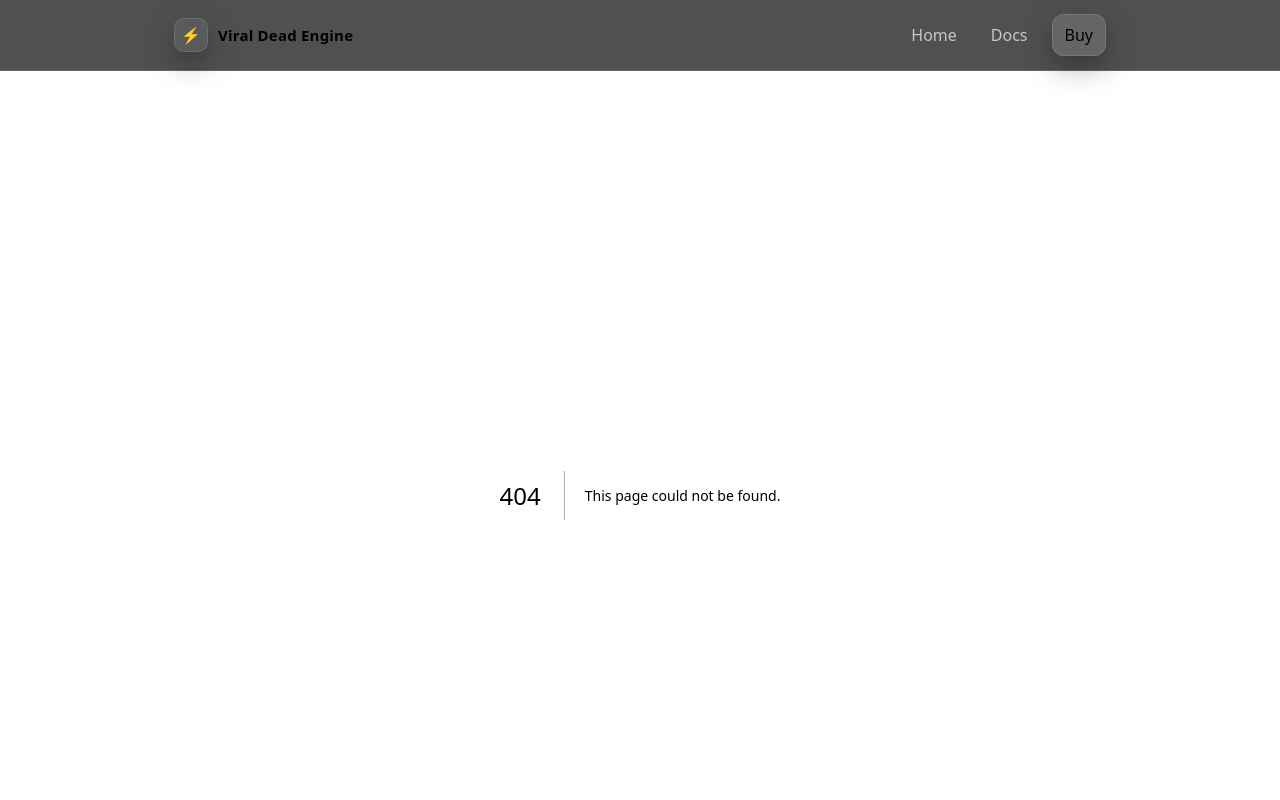
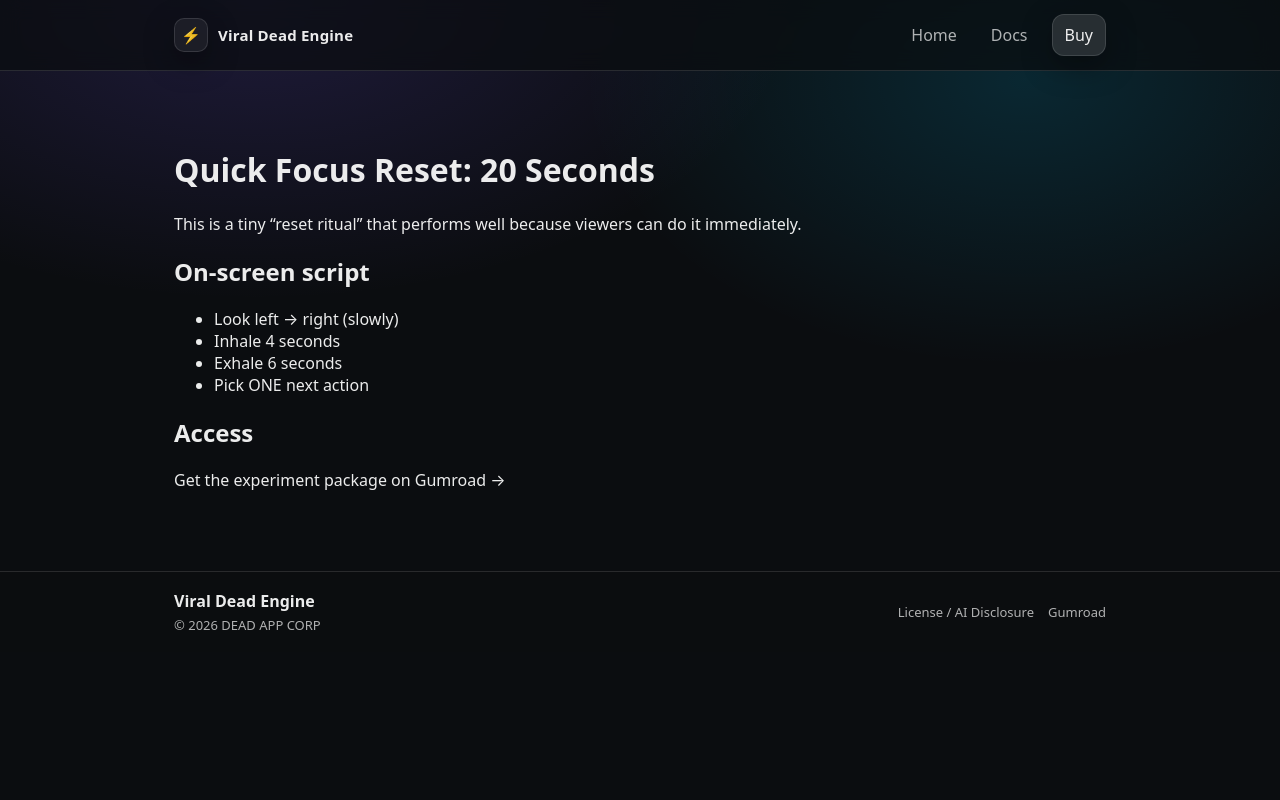
Before and after one commit to bbwhited04-lgtm/viraldeadengine, a Next.js app: page /blog/quick-focus-reset in a window 1280 px wide. Before the commit this address had no page. Shown: the top 800 px of the page. Built offline with nearby package versions, Linux system fonts and the light colour scheme.

Commit message:
Create page.tsx

```diff
--- /dev/null
+++ b/src/app/blog/quick-focus-reset/page.tsx
@@ -0,0 +1,34 @@
+export const metadata = {
+  title: "Quick Focus Reset: 20 Seconds",
+  description: "A simple on-screen reset that works well as short-form content.",
+};
+
+export default function Post() {
+  return (
+    <main style={{ paddingTop: 32 }}>
+      <h1>Quick Focus Reset: 20 Seconds</h1>
+      <p>
+        This is a tiny “reset ritual” that performs well because viewers can do it immediately.
+      </p>
+
+      <h2>On-screen script</h2>
+      <ul>
+        <li>Look left → right (slowly)</li>
+        <li>Inhale 4 seconds</li>
+        <li>Exhale 6 seconds</li>
+        <li>Pick ONE next action</li>
+      </ul>
+
+      <h2>Access</h2>
+      <p>
+        <a
+          href="https://whitedbreeze.gumroad.com/l/nsjcc?src=viraldead&post=quick-focus-reset&vid=001"
+          target="_blank"
+          rel="noopener noreferrer"
+        >
+          Get the experiment package on Gumroad →
+        </a>
+      </p>
+    </main>
+  );
+}
```
